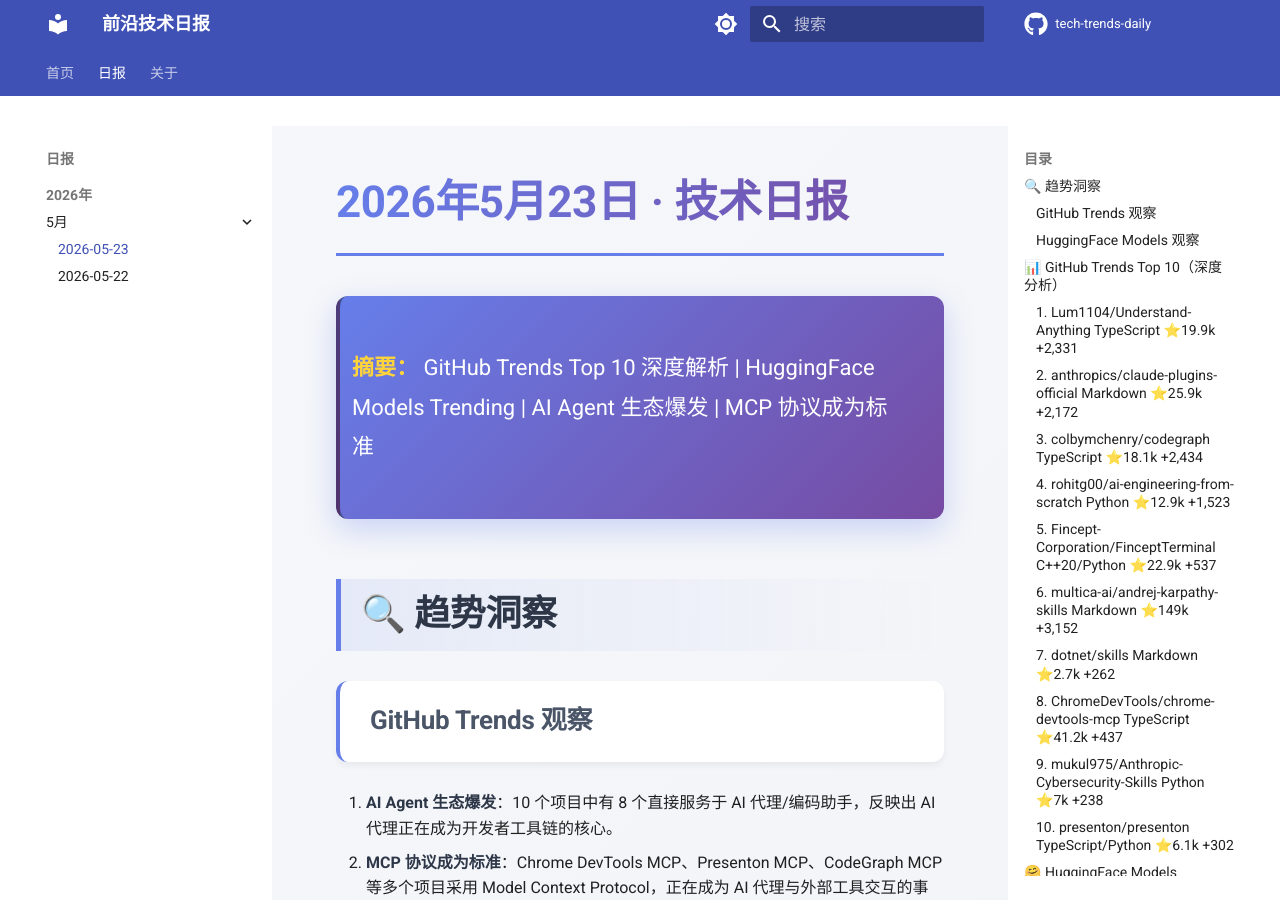
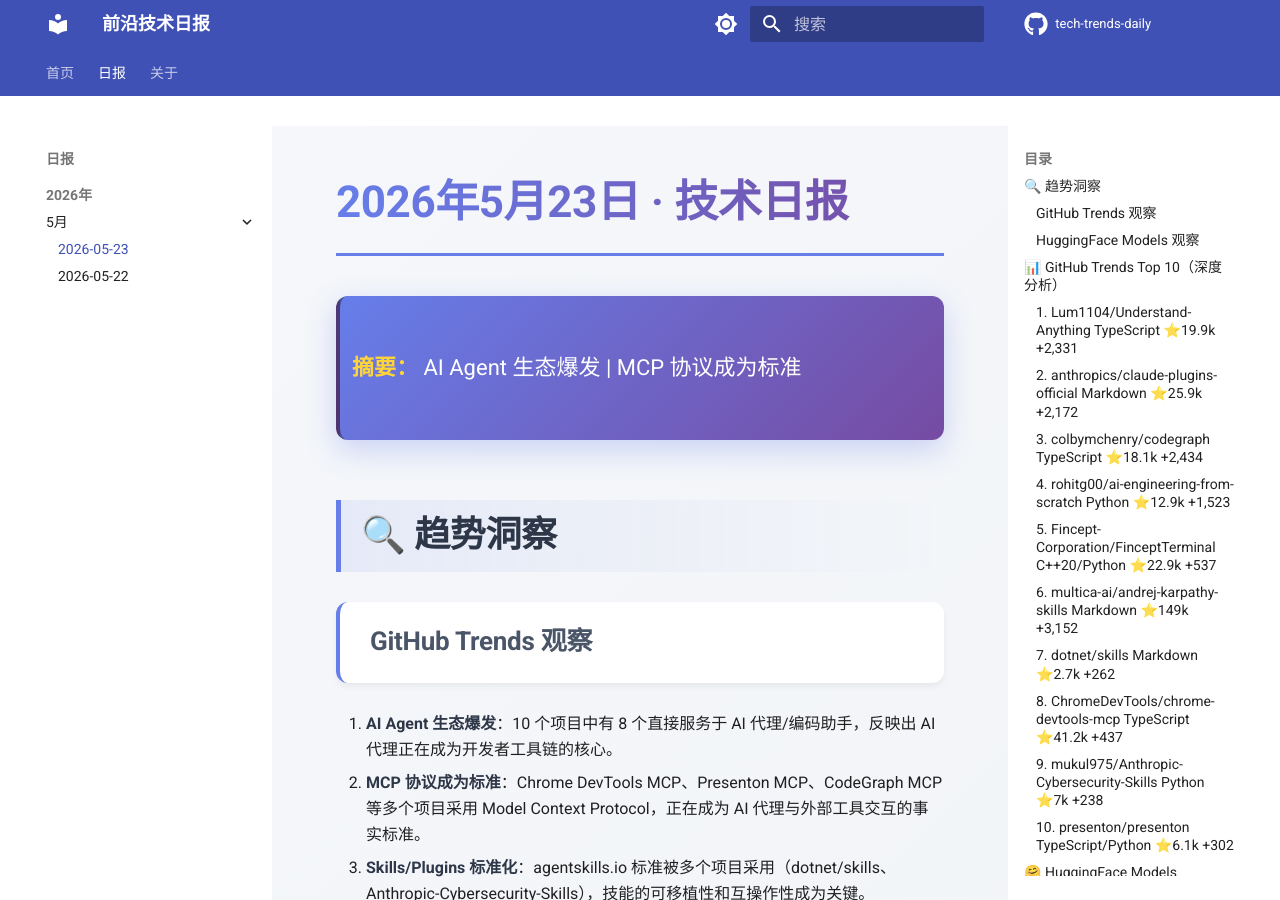
Before and after one commit to Tingelam/tech-trends-daily, an MkDocs documentation site: the page built from docs/daily/2026/05/2026-05-23.md, in a window 1280 px wide and 900 px high. Built offline with MkDocs 1.6.1 and Material for MkDocs 9.7.7, drawn with Linux system fonts in a browser that asks for light colours; comment, search, counter and statistics services are not loaded.

Commit message:
refactor: 简化日报摘要，只保留核心趋势

```diff
--- a/docs/daily/2026/05/2026-05-23.md
+++ b/docs/daily/2026/05/2026-05-23.md
@@ -1,6 +1,6 @@
 # 2026年5月23日 · 技术日报
 
-> **摘要：** GitHub Trends Top 10 深度解析 | HuggingFace Models Trending | AI Agent 生态爆发 | MCP 协议成为标准
+> **摘要：** AI Agent 生态爆发 | MCP 协议成为标准
 
 ## 🔍 趋势洞察
 
```
